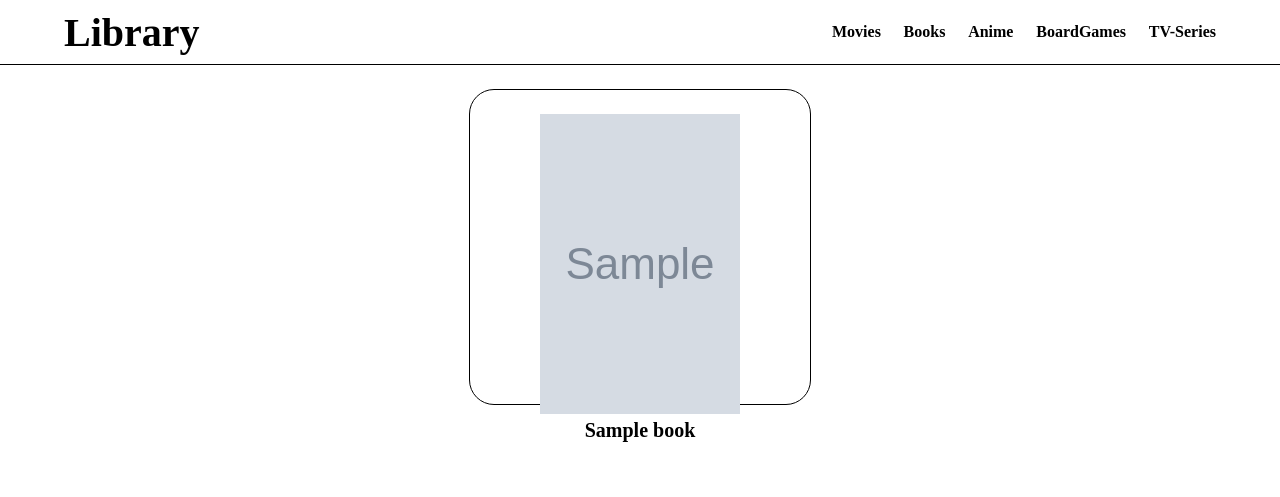
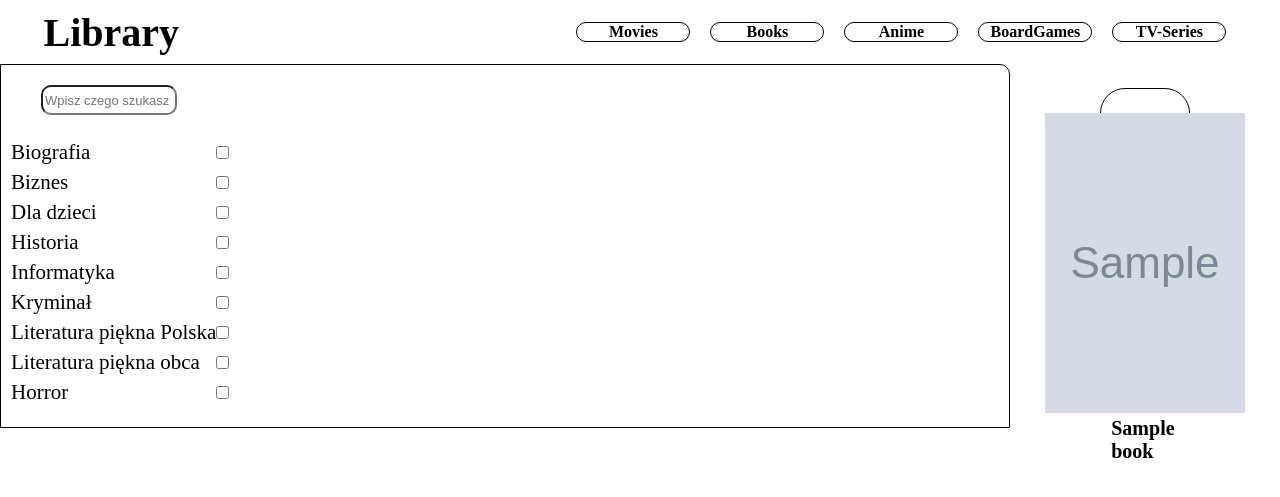
Before and after one commit to Kaldinn/Library, a Flask app: template templates/index.html in a window 1280 px wide. Shown: the top 497 px of the page. Run offline with Flask 2, Linux system fonts and the light colour scheme; the template is opened without the code that fills it: most values are stand-ins (such as "Sample title", 1, 10 or a date in 2020); grey boxes marked "Sample" are stand-in pictures.

Commit message:
add sidebar, little bit  change with navbar

```diff
--- a/static/css/style.css
+++ b/static/css/style.css
@@ -1,10 +1,8 @@
 *{
-    font-size: 20px;
-    font-weight: bold;
     margin: 0;
 }
+
 nav{
-    border-bottom: 1px solid black;
     height: 8vh;
     display: grid;
     grid-template-columns: 5fr 30fr 30fr 30fr 5fr;
@@ -16,23 +14,69 @@
 
 #page-title{
     grid-column: 2/3;
-    /* text-align: center; */
     display: flex;
     align-items: center;
     font-size: 5vh;
+    font-weight: bold;
 }
+
 .options{
     display: flex;
     justify-content: space-between;
     align-items: center;
     grid-column: 4/5;
 }
+
 .nav-option {
     font-size: 2vh;
+    font-weight: bold;
+    border: 1px solid black;
+    border-radius: 30px;
+    width: 7rem;
+    text-align: center;
+    margin: 10px;
+
 }
+.nav-option:hover{
+    background-color: lightgray;
+    transform: translateY(5px)
+}
+
 body{
     background: white;
 }
+
+.container{
+    display: flex;
+}
+
+.sidebar{
+    width: 300vw;
+    border: 1px solid black;
+    border-top-right-radius: 10px;
+
+}
+.sidebar form{
+    position: fixed;
+}
+
+
+.sidebar input[type="text"]{
+    width: 10vw;
+    height: 3vh;
+    margin: 20px 0px 20px 40px;
+    font-size: 13px;
+    border-radius: 10px;
+}
+
+
+  label {
+    display: flex;
+    justify-content: space-between;
+    align-items: center;
+    margin: 5px 0px 5px 10px ;
+    font-size: 21px;
+  }
 
 #list {
     display: flex;
@@ -55,7 +99,8 @@
 }
 
 .title {
-
+    font-size: 20px;
+    font-weight: bold;
 }
 
 .authors {
@@ -73,6 +118,7 @@
 .small-img {
 
 }
+
 img{
     height: 300px;
     width: 200px;
--- a/templates/index.html
+++ b/templates/index.html
@@ -18,6 +18,22 @@
             <div class="nav-option"> TV-Series</div>
         </div>
     </nav>
+    <div class="container">
+        <div class="sidebar">
+                <form action="/search" method="post">
+                    <input type="text" id="search" name="q" placeholder="Wpisz czego szukasz" required>
+                    <label>Biografia<input type="checkbox"></label>
+                    <label>Biznes<input type="checkbox"></label>
+                    <label>Dla dzieci<input type="checkbox"></label>
+                    <label>Historia<input type="checkbox"></label>
+                    <label>Informatyka<input type="checkbox"></label>
+                    <label>Kryminał<input type="checkbox"></label>
+                    <label>Literatura piękna Polska<input type="checkbox"></label>
+                    <label>Literatura piękna obca<input type="checkbox"></label>
+                    <label>Horror<input type="checkbox"></label>
+
+                  </form>
+        </div>
         <div id="list">
             {% for book in books %}
                     <div class ="miniature">
@@ -29,5 +45,6 @@
                     </div>
             {% endfor %}
             </div>
+    </div>
 </body>
 </html>
```
Lines whose indentation alone changed are shown as unchanged.
